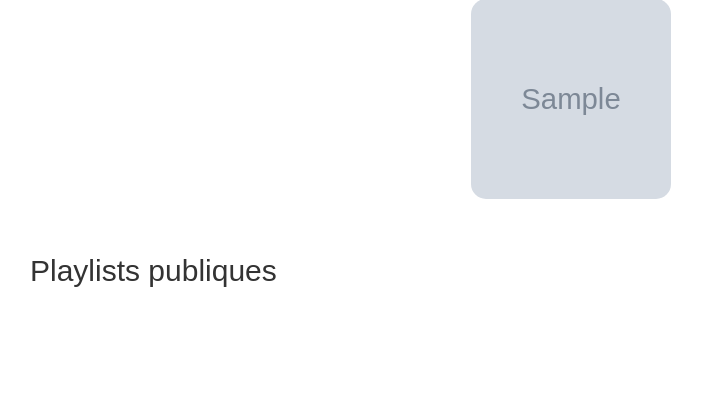
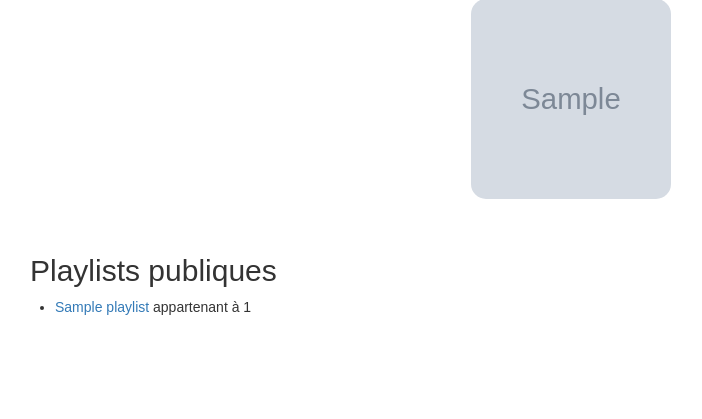
Before and after one commit to alexis-renard/musicManager, a Flask app: page / in a window 1280 px wide. Shown: the part 288-707 px from the top of the page, without its empty margins (55-757 px from the left). Run offline with Flask 2, Linux system fonts and the light colour scheme; tables that the repository leaves empty hold one stand-in row (values such as "Sample post"); grey boxes marked "Sample" are stand-in pictures; some libraries are stand-ins or nearby versions.

Commit message:
Dernier commit. Le dernier, promis

```diff
--- a/projet/templates/home.html
+++ b/projet/templates/home.html
@@ -101,6 +101,7 @@
             </div>
 
         {% endif %}
+        {% if playlist_publique %}
           <h2>Playlists publiques</h2>
             <div class="row">
                   <ul>
@@ -111,5 +112,6 @@
                   {% endfor %}
                   </ul>
           </div>
+        {% endif %}
     </div>
 {% endblock %}
--- a/projet/views.py
+++ b/projet/views.py
@@ -73,10 +73,12 @@ def home():
         playlist_publique = playlist_publique
         )
     else:
+        playlist_publique = get_public_playlists()
         return render_template(
         "home.html",
         title="Flask Music",
-        albums=get_sample_albums()
+        albums=get_sample_albums(),
+        playlist_publique = playlist_publique
         )
 
 @app.route("/album/")
```
Lines whose indentation alone changed are shown as unchanged.
